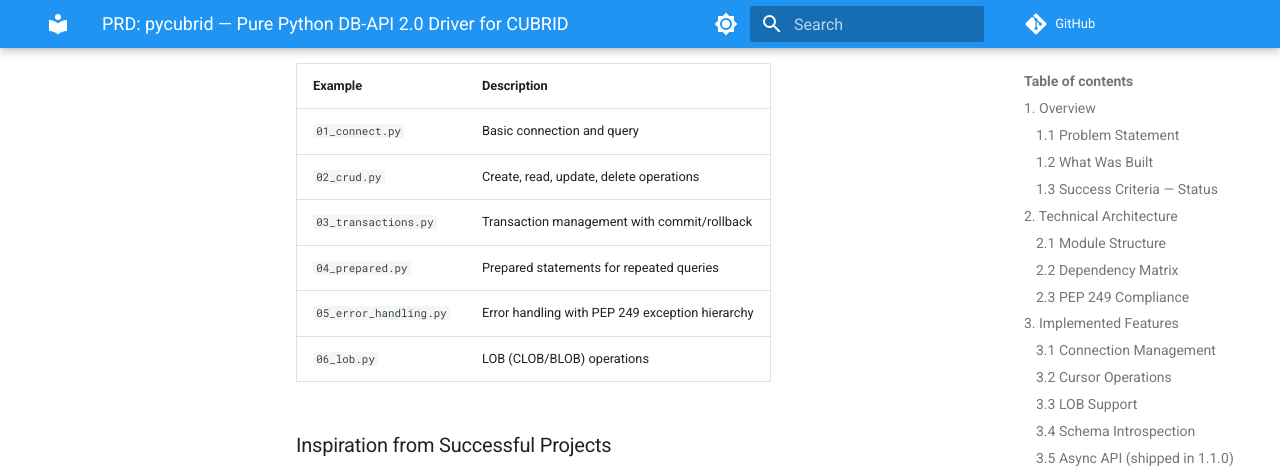
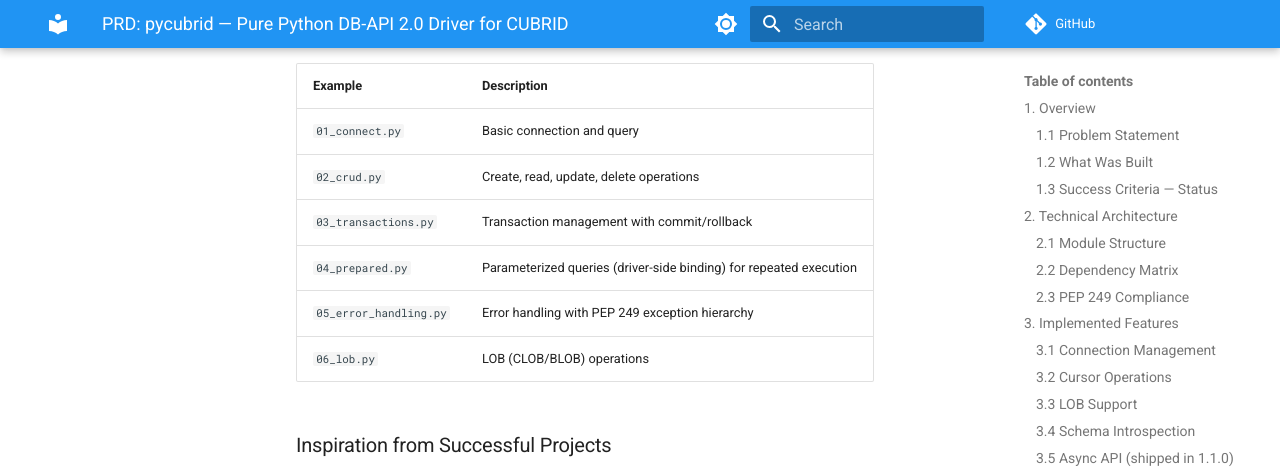
Before and after one commit to cubrid-lab/pycubrid, an MkDocs documentation site: the page built from docs/PRD.md, in a window 1280 px wide and 900 px high, scrolled down 10496 px. Shown: the top 471 px of the window. Built offline with MkDocs 1.6.1 and Material for MkDocs 9.7.7, drawn with Linux system fonts in a browser that asks for light colours; comment, search, counter and statistics services are not loaded.

Commit message:
docs: align PRD.md example table wording with driver-side binding (#200)
Line 370 described 04_prepared.py as "Prepared statements for repeated
queries", inconsistent with lines 53 and 138 which were already updated
to clarify that pycubrid does client-side binding via ? placeholders
(not server-side PREPARE/EXECUTE).

Ultraworked with [Sisyphus](https://github.com/code-yeongyu/oh-my-opencode)

Co-authored-by: Sisyphus <clio-agent@sisyphuslabs.ai>

```diff
--- a/docs/PRD.md
+++ b/docs/PRD.md
@@ -367,7 +367,7 @@ production-ready, runnable examples for pycubrid:
 | `01_connect.py` | Basic connection and query |
 | `02_crud.py` | Create, read, update, delete operations |
 | `03_transactions.py` | Transaction management with commit/rollback |
-| `04_prepared.py` | Prepared statements for repeated queries |
+| `04_prepared.py` | Parameterized queries (driver-side binding) for repeated execution |
 | `05_error_handling.py` | Error handling with PEP 249 exception hierarchy |
 | `06_lob.py` | LOB (CLOB/BLOB) operations |
 
```
